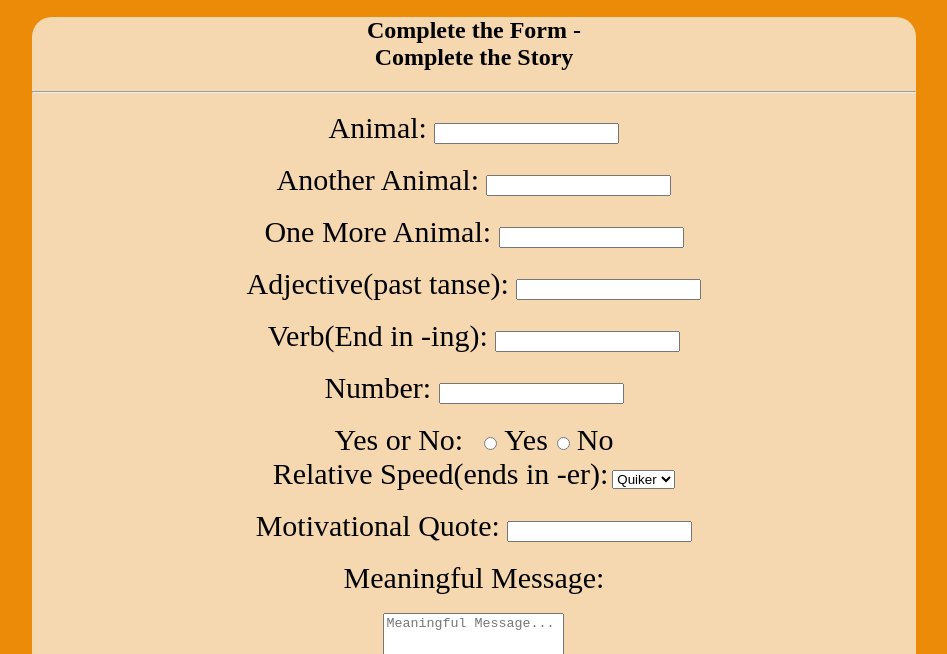
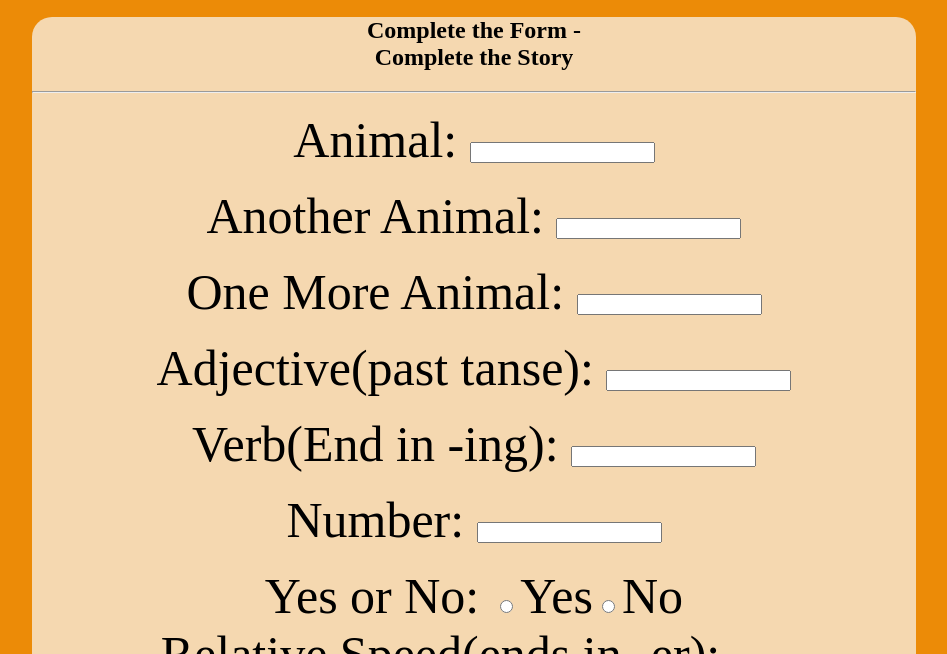
Before and after one commit to Sooraj66655/StoryMaker, a plain HTML site: page index.html in a window 1280 px wide. Shown: the part 135-789 px from the top of the page, without its empty margins (166-1113 px from the left). Drawn offline with Linux system fonts and the light colour scheme.

Commit message:
Update style.css

```diff
--- a/style.css
+++ b/style.css
@@ -33,7 +33,7 @@ margin-bottom: 4%;
 padding-bottom: 5%;
 }
 label{
-	font-size:30px;
+	font-size:50px !important;
 h1{
 padding-top: 2%;
 font-family: Arial;
```
